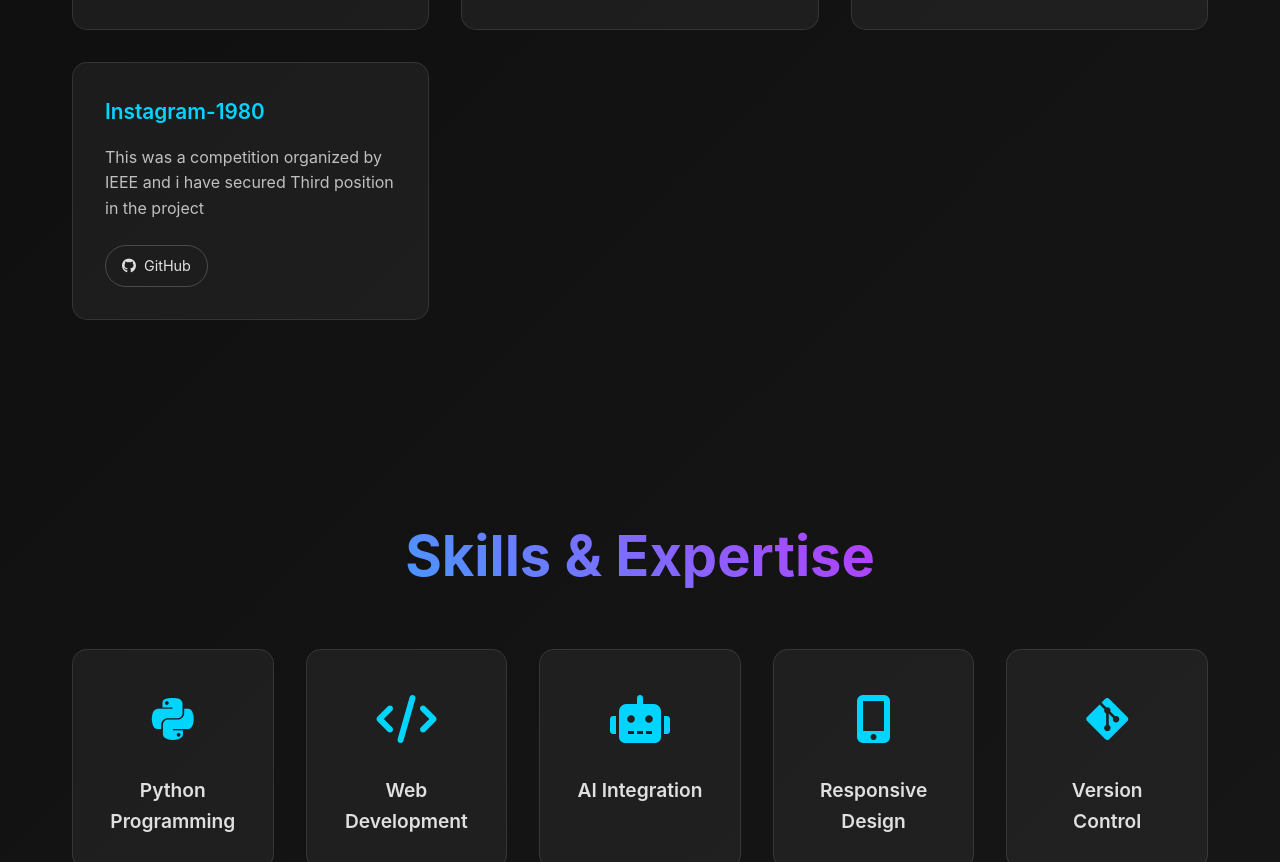
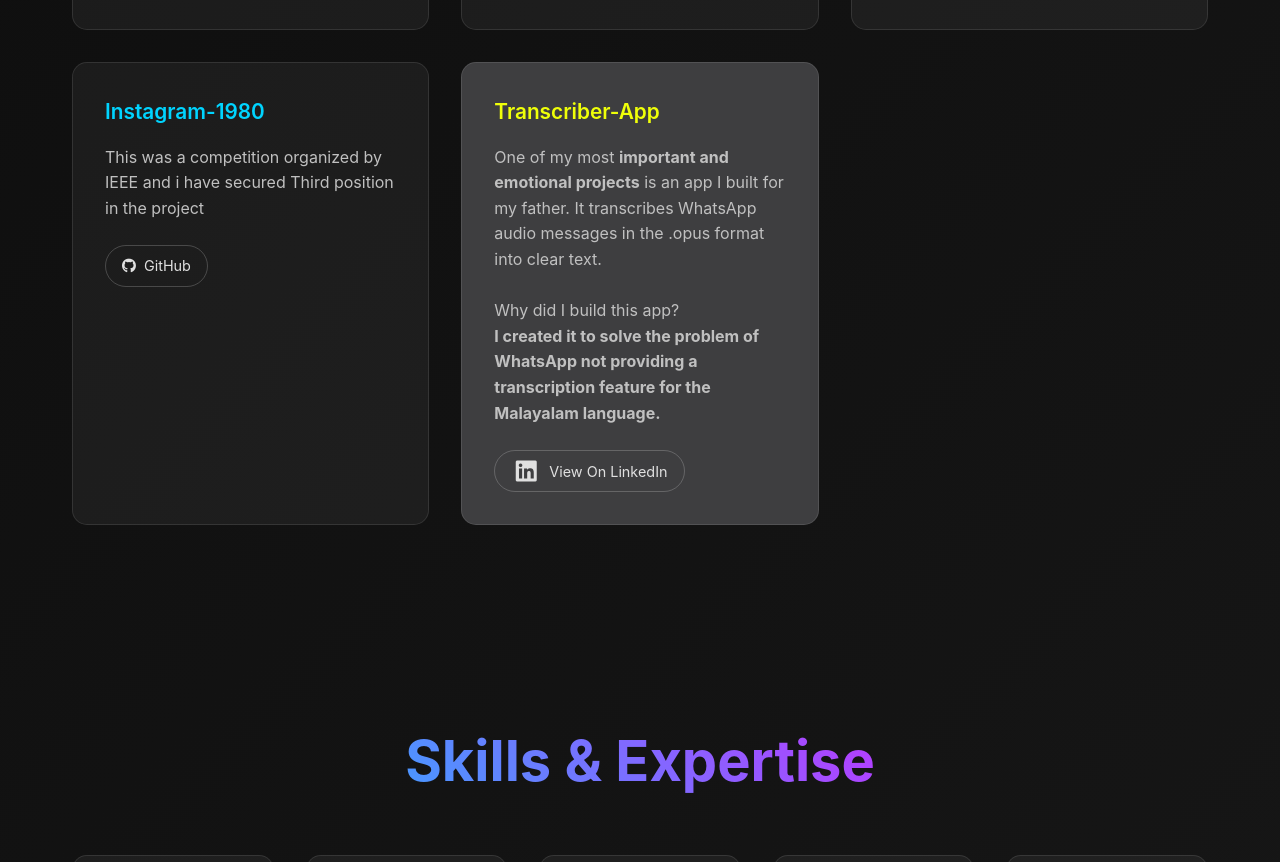
Before and after one commit to MabelMoncy/My-profile, a plain HTML site: page index.html in a window 1280 px wide. Shown: the part 1855-2717 px from the top of the page. Drawn offline with Linux system fonts and the light colour scheme.

Commit message:
added project Transcriber-App section

```diff
--- a/index.html
+++ b/index.html
@@ -103,6 +103,20 @@
                         <a href="https://github.com/MabelMoncy/Insta1980" class="project-link" target="_blank">
                             <i class="fab fa-github"></i> GitHub
                         </a>
+                    </div>
+                </div>
+                <div class="project-card" style="background-color: rgb(62, 62, 64);">
+                    <h3 class="project-title" style="color: rgb(239, 255, 9);">Transcriber-App</h3>
+                    <p class="project-description">
+                       One of my most <b>important and emotional projects</b> is an app I built for my father.
+                        It transcribes WhatsApp audio messages in the .opus format into clear text.
+                        <br><br>
+                        Why did I build this app?<br>
+                        <b>I created it to solve the problem of WhatsApp not providing a transcription feature for the Malayalam language.
+                    <div class="project-links"></b>
+                        <a href="https://www.linkedin.com/posts/mabel-anto-moncy-a58721316_ai-flutter-geminiai-activity-7393181681182015488-EtqR?utm_source=share&utm_medium=member_desktop&rcm=ACoAAFAyYqQB1SQkmkWY4OImZNlu7rNwh6UdRSc" class="project-link" target="_blank">
+                        <i class="fab fa-linkedin social-icon"></i>View On LinkedIn
+                    </a>
                     </div>
                 </div>
             </div>
```
